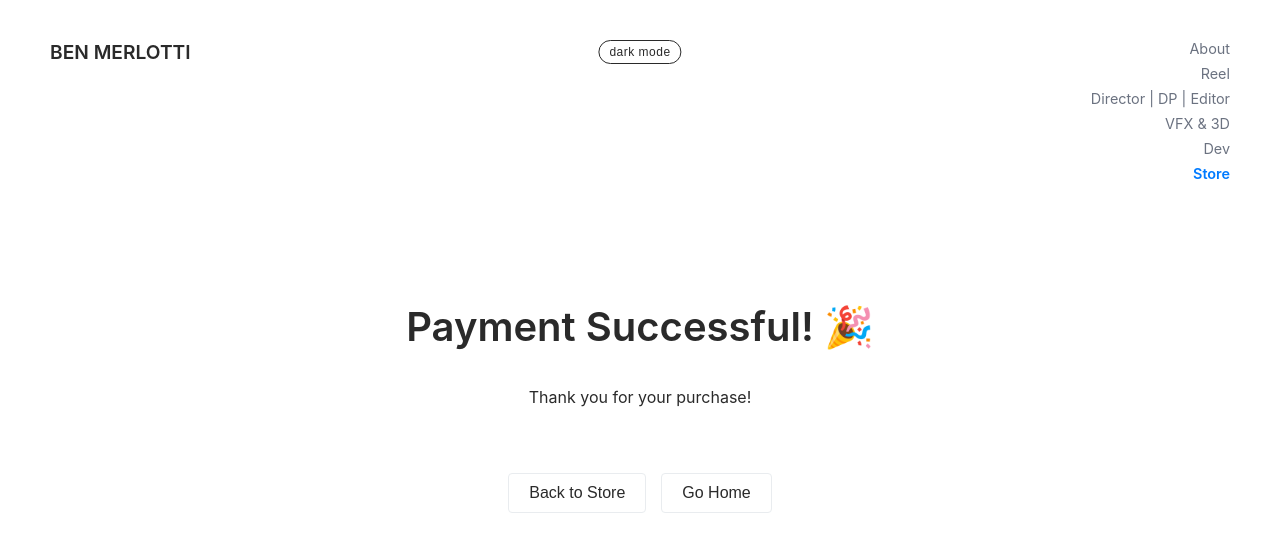
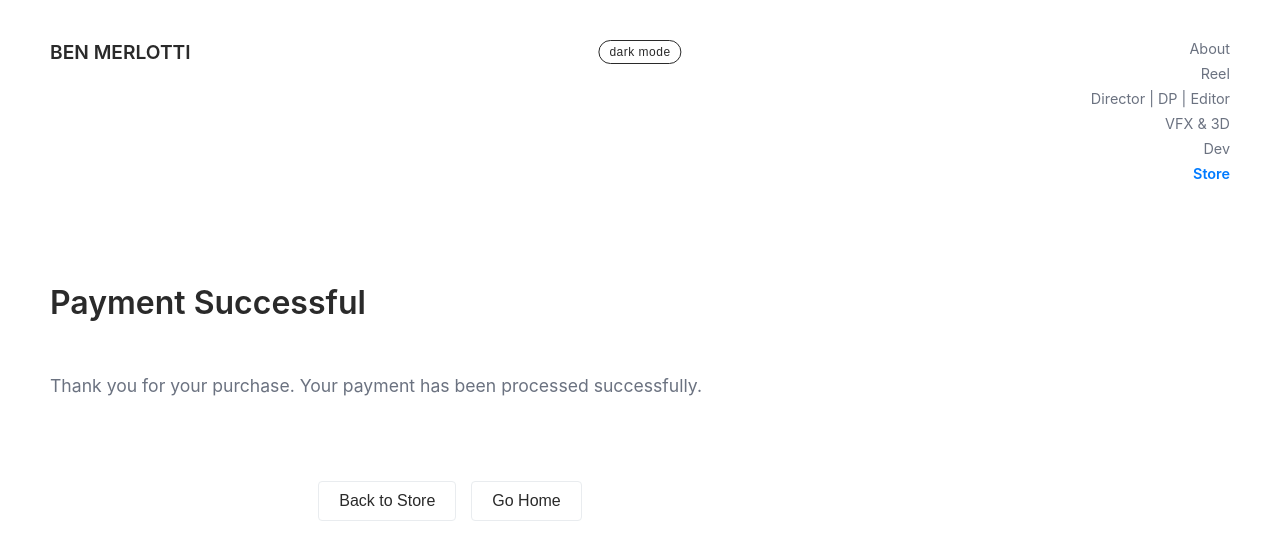
Before and after one commit to benMerlotti/benMerlottiWebsite, a React (Vite) app: page /store/success in a window 1280 px wide. Shown: the top 560 px of the page. Built offline with nearby package versions, Linux system fonts and the light colour scheme.

Commit message:
Update success page styling to match site design and remove emoji

```diff
--- a/src/pages/PageStyles.css
+++ b/src/pages/PageStyles.css
@@ -543,24 +543,11 @@
 }
 
 /* Success Page Styles */
-.success-container {
-  max-width: 600px;
-  margin: 0 auto;
-  padding: 40px 20px;
-  text-align: center;
-}
-
 .success-content {
   display: flex;
   flex-direction: column;
-  gap: 20px;
-}
-
-.success-content h1 {
-  font-size: 2.5rem;
-  font-weight: 600;
-  color: var(--color-text);
-  margin: 0;
+  gap: 30px;
+  max-width: 800px;
 }
 
 .success-message {
--- a/src/pages/Success.jsx
+++ b/src/pages/Success.jsx
@@ -59,22 +59,22 @@ const Success = () => {
   if (loading) {
     return (
       <div className="page-content">
-        <div className="success-container">
-          <p>Verifying your payment...</p>
-        </div>
+        <h1>Verifying Payment</h1>
+        <p>Please wait while we verify your payment...</p>
       </div>
     );
   }
 
   return (
     <div className="page-content">
-      <div className="success-container">
+      <h1>Payment Successful</h1>
+
       <div className="success-content">
-          <h1>Payment Successful! 🎉</h1>
-          <p>Thank you for your purchase!</p>
+        <p className="success-message">
+          Thank you for your purchase. Your payment has been processed successfully.
+        </p>
 
         {verified && (
-            <>
           <div className="download-section">
             <h2>Download Your Template</h2>
             <p className="success-message">
@@ -94,7 +94,6 @@ const Success = () => {
               )}
             </p>
           </div>
-            </>
         )}
 
         {sessionId && (
@@ -113,7 +112,6 @@ const Success = () => {
         </div>
       </div>
     </div>
-    </div>
   );
 };
 
```
Lines whose indentation alone changed are shown as unchanged.
